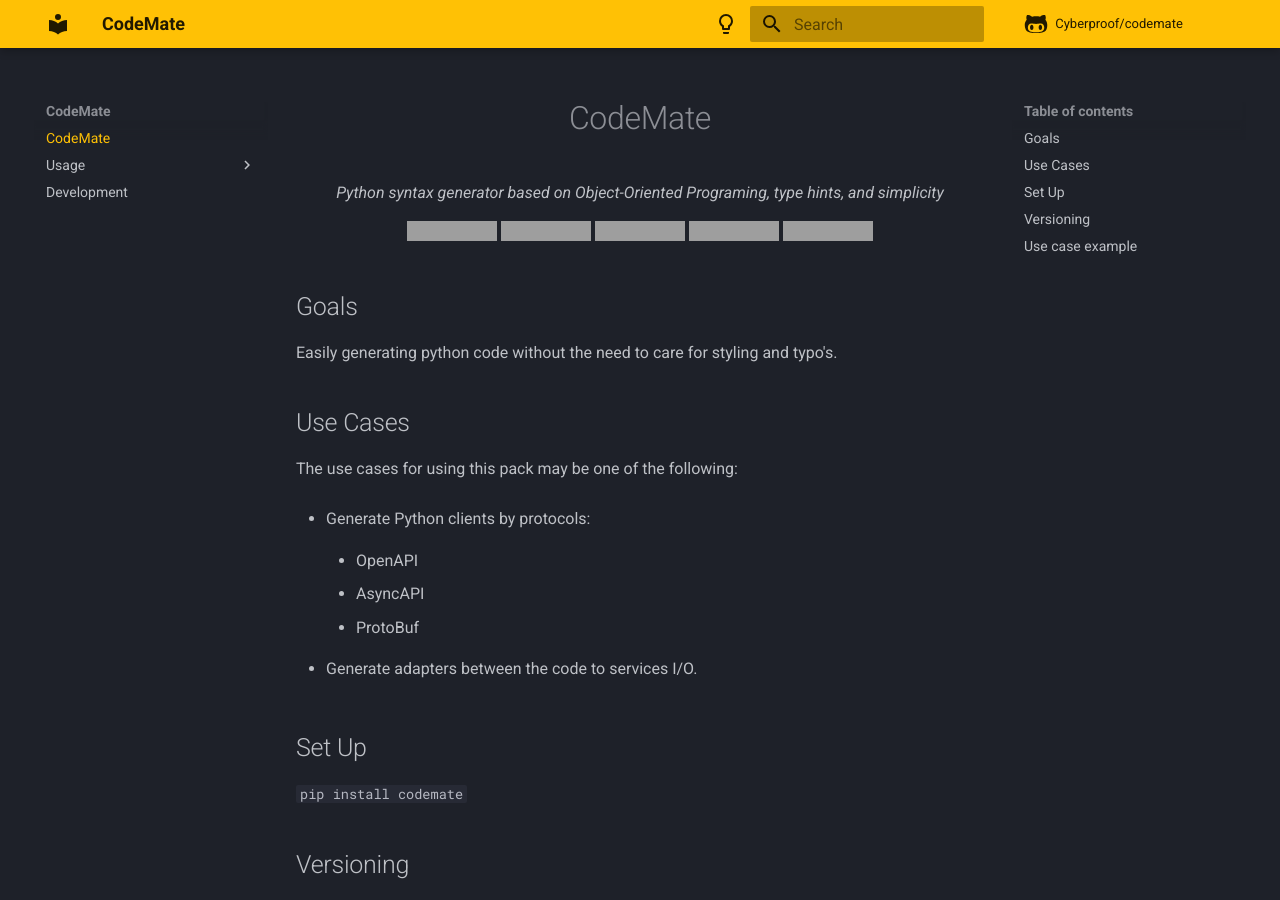
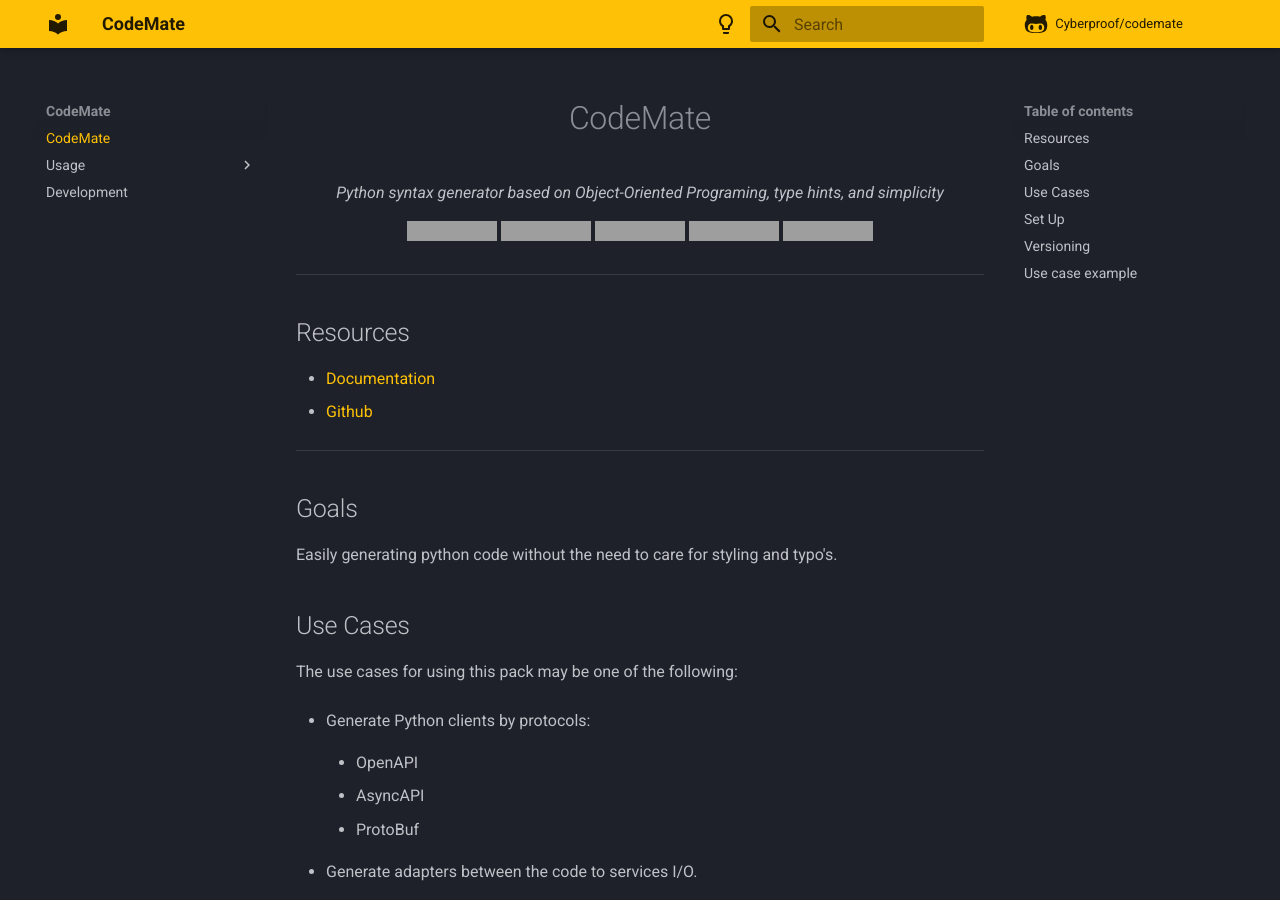
Before and after one commit to Cyberproof/codemate, an MkDocs documentation site: the page built from docs/index.md, in a window 1280 px wide and 900 px high, cut to the strip 0-900 px from the top of the window. Built offline with MkDocs 1.6.1 and Material for MkDocs 9.7.7, drawn with Linux system fonts in a browser that asks for light colours; comment, search, counter and statistics services are not loaded; old or Windows-style settings are respelled for this version of MkDocs; grey boxes are pictures that could not be loaded.

```diff
--- a/docs/index.md
+++ b/docs/index.md
@@ -21,6 +21,15 @@
         <img alt="Code style: black" src="https://img.shields.io/badge/code%20style-black-000000.svg">
     </a>
 </p>
+
+------------------------------------------------------------------------------------------
+
+## Resources
+
+* [Documentation](https://cyberproof.github.io/codemate/)
+* [Github](https://github.com/Cyberproof/codemate)
+
+------------------------------------------------------------------------------------------
 
 ## Goals
 
```
Also changed, not shown: README.md (+9 -0 lines).
